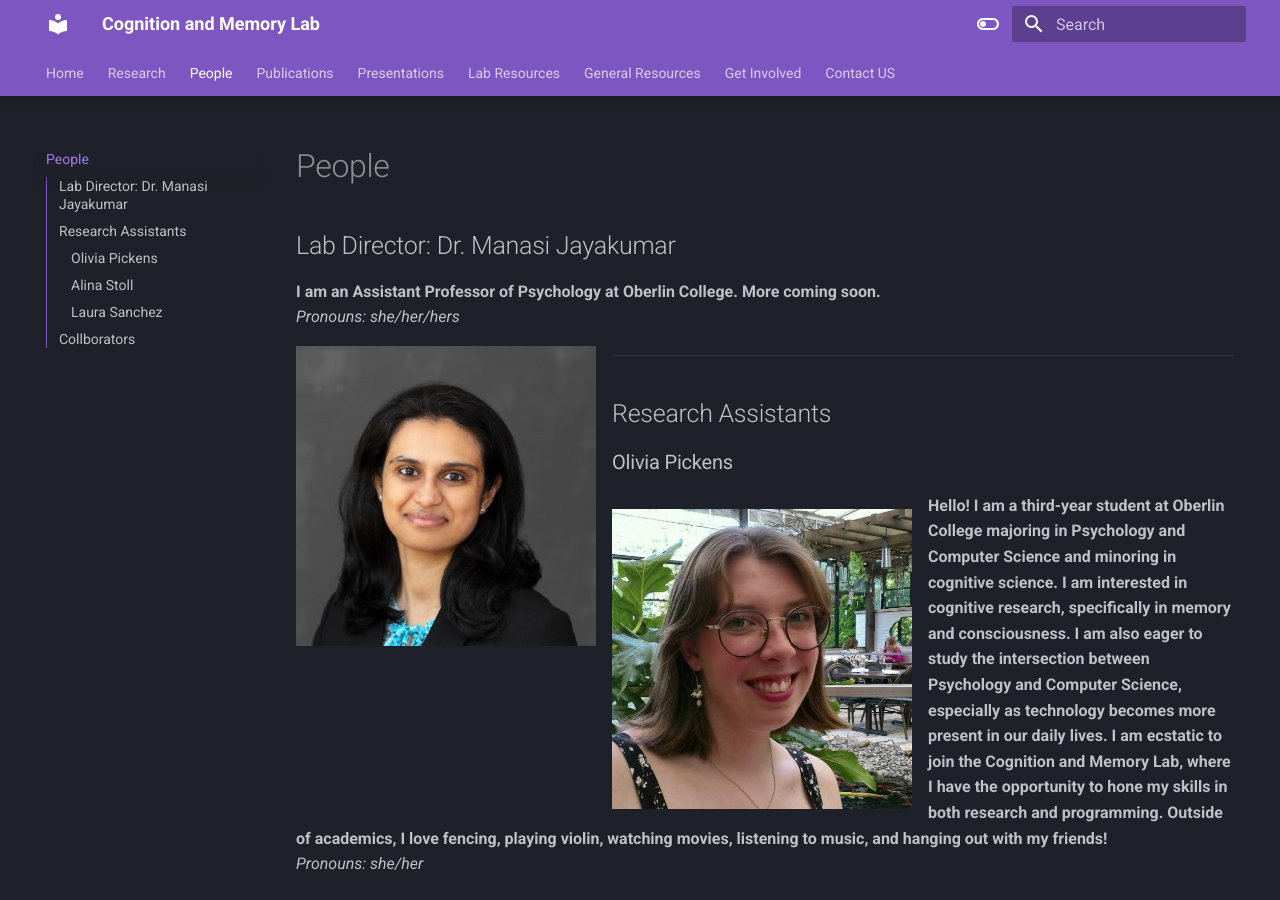
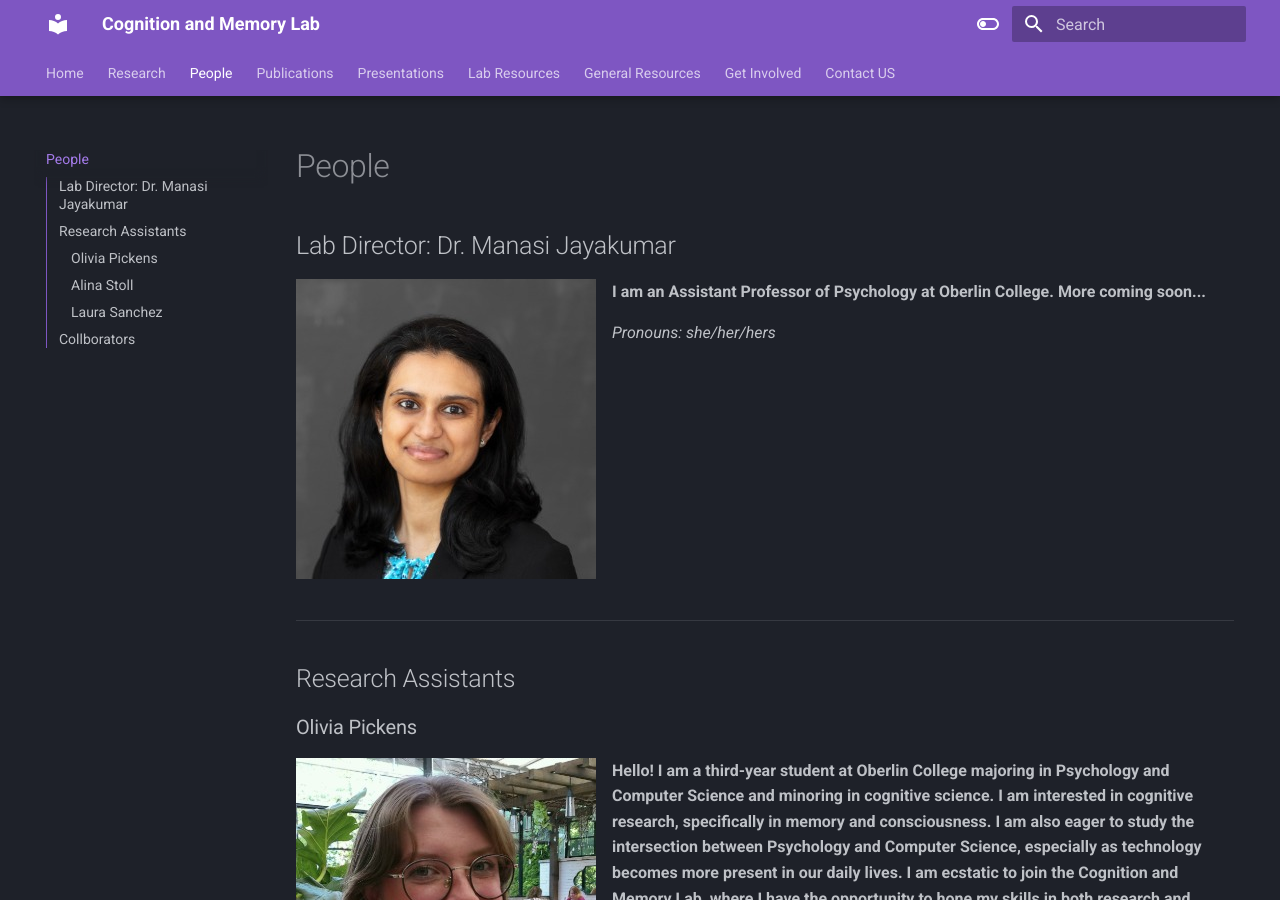
Before and after one commit to manasijkumar/CML-website, an MkDocs documentation site: the page built from docs/people.md, in a window 1280 px wide and 900 px high. Built offline with MkDocs 1.6.1 and Material for MkDocs 9.7.7, drawn with Linux system fonts in a browser that asks for light colours.

Commit message:
Updated image placement and formatting.

```diff
--- a/docs/people.md
+++ b/docs/people.md
@@ -4,11 +4,13 @@
 
 ## Lab Director: Dr. Manasi Jayakumar
 
-<b> I am an Assistant Professor of Psychology at Oberlin College. More coming soon.</b>
-<br>
-<i>Pronouns: she/her/hers</i><br>
 ![Dr. Manasi Jayakumar](/static/images/Jayakumar_Manasi_resized.jpeg){ align=left }
 
+**I am an Assistant Professor of Psychology at Oberlin College. More coming soon...**
+
+*Pronouns: she/her/hers*
+
+<div style="clear: left;"></div>
 ---
 
 ## Research Assistants
@@ -16,26 +18,32 @@
 ### Olivia Pickens
 
 ![Olivia Pickens](/static/images/Pickens_Olivia_resized.jpeg){ align=left }
-<b> Hello! I am a third-year student at Oberlin College majoring in Psychology and Computer Science and minoring in cognitive science. I am interested in cognitive research, specifically in memory and consciousness. I am also eager to study the intersection between Psychology and Computer Science, especially as technology becomes more present in our daily lives. I am ecstatic to join the Cognition and Memory Lab, where I have the opportunity to hone my skills in both research and programming. Outside of academics, I love fencing, playing violin, watching movies, listening to music, and hanging out with my friends! </b>
-<br>
-<i>Pronouns: she/her </i>
 
+**Hello! I am a third-year student at Oberlin College majoring in Psychology and Computer Science and minoring in cognitive science. I am interested in cognitive research, specifically in memory and consciousness. I am also eager to study the intersection between Psychology and Computer Science, especially as technology becomes more present in our daily lives. I am ecstatic to join the Cognition and Memory Lab, where I have the opportunity to hone my skills in both research and programming. Outside of academics, I love fencing, playing violin, watching movies, listening to music, and hanging out with my friends!**
+
+*Pronouns: she/her*
+
+<div style="clear: left;"></div>
 ---
 
 ### Alina Stoll
 
 ![Alina Stoll](/static/images/Stoll_Alina_resized.jpeg){ align=left }
-<b>I am a sophomore majoring in Psychology and Law and Society. Broadly I am interested in cognitive psychology, but more specifically, I am curious about its applications to the law such as eye witness memory biases and the impact of these biases on trial outcomes. In my spare time I enjoy staying active, reading, and making new dishes and desserts. </b>
-<br>
-<i>Pronouns: she/her/hers</i>
 
+**I am a sophomore majoring in Psychology and Law and Society. Broadly I am interested in cognitive psychology, but more specifically, I am curious about its applications to the law such as eye witness memory biases and the impact of these biases on trial outcomes. In my spare time I enjoy staying active, reading, and making new dishes and desserts.**
+
+*Pronouns: she/her/hers*
+
+<div style="clear: left;"></div>
 ---
 
 ### Laura Sanchez
 
 ![Laura Sanchez](/static/images/Sanchez_Laura_resized.jpeg){ align=left }
-<b> I am a second-year undergraduate student majoring in Psychology and Neuroscience. I am mainly interested in Development and Cognitive Psychology research, in the future I will possibly like to look into the way that strong emotions impact the way that we are able to store, recall and organize memories. I am extremely overjoyed to be able to be part of the Cognition & Memory Lab. Outside of academics,  I enjoy doing nails, spending time with family and friends, and reading.</b>
 
+**I am a second-year undergraduate student majoring in Psychology and Neuroscience. I am mainly interested in Development and Cognitive Psychology research, in the future I will possibly like to look into the way that strong emotions impact the way that we are able to store, recall and organize memories. I am extremely overjoyed to be able to be part of the Cognition & Memory Lab. Outside of academics,  I enjoy doing nails, spending time with family and friends, and reading.**
+
+<div style="clear: left;"></div>
 ---
 
 ## Collborators
```
